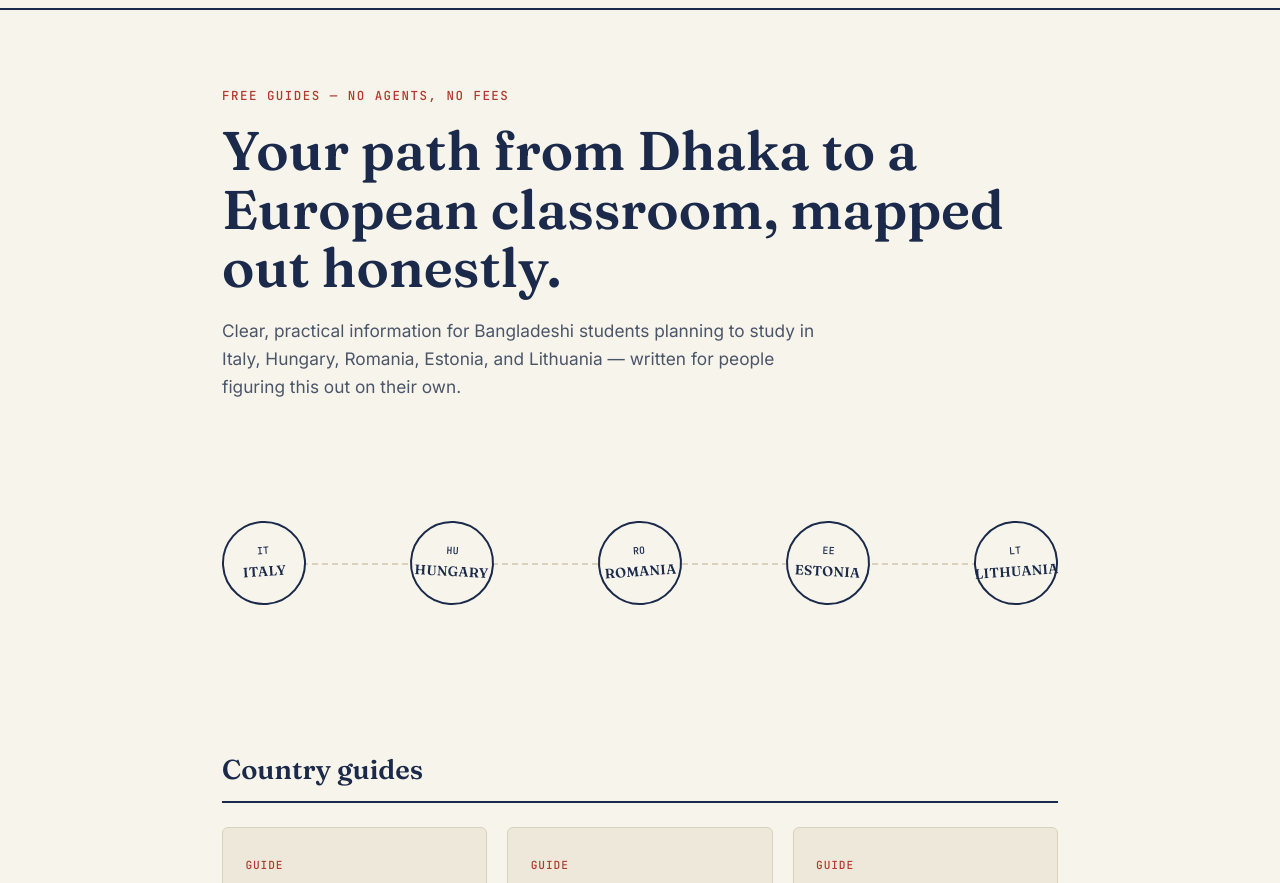
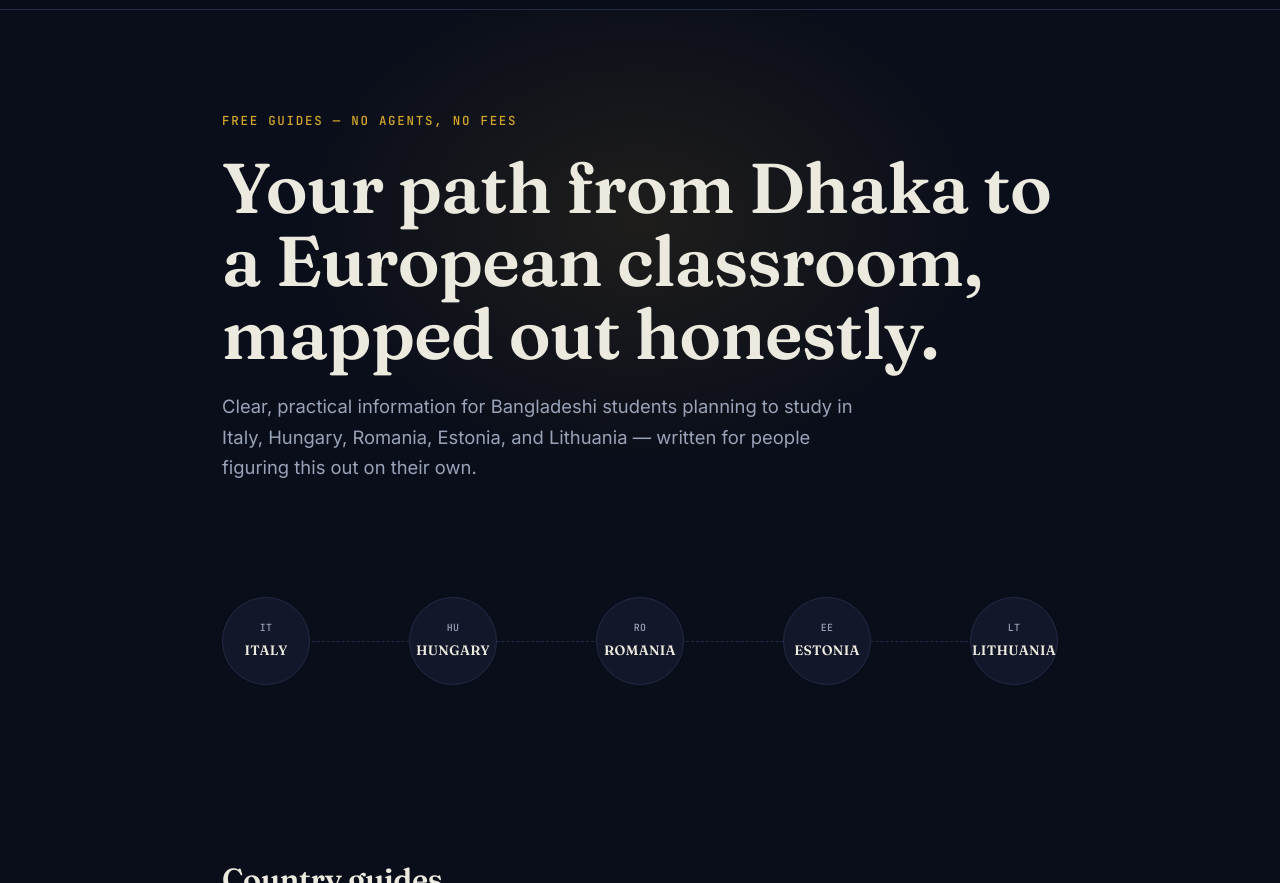
Before and after one commit to sanim699/europe-jabo, a plain HTML site: page index.html in a window 1280 px wide. Shown: the part 68-951 px from the top of the page. Drawn offline with Linux system fonts and the light colour scheme.

Commit message:
Redesign: dark premium theme with scroll animations

```diff
--- a/index.html
+++ b/index.html
@@ -93,5 +93,6 @@
     <p>&copy; 2026 StudyEUBD — built for free, shared for free.</p>
   </footer>
 
+  <script src="script.js"></script>
 </body>
 </html>
--- /dev/null
+++ b/script.js
@@ -0,0 +1,43 @@
+// Smooth scroll-reveal for the site.
+// Elements fade + rise into view as the user scrolls.
+// Respects users who prefer reduced motion.
+
+(function () {
+  var prefersReducedMotion = window.matchMedia(
+    "(prefers-reduced-motion: reduce)"
+  ).matches;
+
+  var revealTargets = document.querySelectorAll(
+    ".hero, .section, .card, .stamp"
+  );
+
+  if (prefersReducedMotion || !("IntersectionObserver" in window)) {
+    // Just show everything immediately, no animation.
+    revealTargets.forEach(function (el) {
+      el.classList.add("in-view");
+    });
+    return;
+  }
+
+  // Reveal the hero right away since it's above the fold.
+  var hero = document.querySelector(".hero");
+  if (hero) hero.classList.add("in-view");
+
+  var observer = new IntersectionObserver(
+    function (entries) {
+      entries.forEach(function (entry) {
+        if (entry.isIntersecting) {
+          entry.target.classList.add("in-view");
+          observer.unobserve(entry.target);
+        }
+      });
+    },
+    { threshold: 0.15, rootMargin: "0px 0px -40px 0px" }
+  );
+
+  revealTargets.forEach(function (el) {
+    if (!el.classList.contains("in-view")) {
+      observer.observe(el);
+    }
+  });
+})();
--- a/style.css
+++ b/style.css
@@ -1,16 +1,17 @@
 /* ============================================
-   Study EU BD — shared stylesheet
-   Theme: passport / visa-stamp identity
+   Study EU BD — premium dark stylesheet
+   Theme: departure board / midnight visa stamp
    ============================================ */
 
 :root {
-  --ink: #1B2A4A;        /* deep indigo — passport cover */
-  --paper: #F7F4EC;      /* warm paper */
-  --paper-dim: #EDE8DA;
-  --gold: #B08D57;       /* brass / visa-stamp gold */
-  --stamp: #B23A2E;      /* stamp-ink red for accents */
-  --line: #D8D1BC;
-  --text-soft: #4B5568;
+  --bg: #0A0E1A;          /* near-black navy — night sky */
+  --bg-panel: #12172A;    /* card / panel background */
+  --bg-panel-hover: #171E38;
+  --ink: #ECE9DF;         /* warm off-white text */
+  --text-soft: #9AA3B8;   /* muted secondary text */
+  --gold: #D4A72C;        /* departure-board amber */
+  --stamp: #E0623F;       /* warm stamp-ink accent */
+  --line: #232A44;
 
   --display: "Fraunces", Georgia, serif;
   --body: "Inter", system-ui, -apple-system, sans-serif;
@@ -23,10 +24,10 @@ html { scroll-behavior: smooth; }
 
 body {
   margin: 0;
-  background: var(--paper);
+  background: var(--bg);
   color: var(--ink);
   font-family: var(--body);
-  line-height: 1.6;
+  line-height: 1.65;
 }
 
 a { color: inherit; }
@@ -37,8 +38,9 @@ a { color: inherit; }
   justify-content: space-between;
   align-items: center;
   padding: 1.25rem 2rem;
-  border-bottom: 2px solid var(--ink);
-  background: var(--paper);
+  border-bottom: 1px solid var(--line);
+  background: rgba(10, 14, 26, 0.85);
+  backdrop-filter: blur(8px);
   position: sticky;
   top: 0;
   z-index: 10;
@@ -49,60 +51,75 @@ a { color: inherit; }
   font-size: 1.4rem;
   font-weight: 600;
   text-decoration: none;
-  letter-spacing: 0.02em;
+  letter-spacing: 0.01em;
+  color: var(--ink);
 }
 
-.logo span { color: var(--stamp); }
+.logo span { color: var(--gold); }
 
 nav a {
   text-decoration: none;
   margin-left: 1.75rem;
-  font-size: 0.92rem;
+  font-size: 0.9rem;
   font-weight: 500;
-  color: var(--ink);
+  color: var(--text-soft);
   border-bottom: 2px solid transparent;
   padding-bottom: 2px;
-  transition: border-color 0.2s ease;
+  transition: color 0.25s ease, border-color 0.25s ease;
 }
 
-nav a:hover { border-color: var(--gold); }
+nav a:hover { color: var(--ink); border-color: var(--gold); }
 
 /* ---------- Hero ---------- */
 .hero {
   max-width: 900px;
   margin: 0 auto;
-  padding: 4.5rem 2rem 3rem;
+  padding: 6rem 2rem 3.5rem;
   text-align: left;
+  position: relative;
+}
+
+.hero::before {
+  content: "";
+  position: absolute;
+  top: -40px; left: 50%;
+  width: 700px; height: 500px;
+  transform: translateX(-50%);
+  background: radial-gradient(ellipse at center, rgba(212, 167, 44, 0.10) 0%, rgba(10,14,26,0) 70%);
+  z-index: -1;
+  pointer-events: none;
 }
 
 .hero .eyebrow {
   font-family: var(--mono);
   font-size: 0.78rem;
-  letter-spacing: 0.12em;
+  letter-spacing: 0.14em;
   text-transform: uppercase;
-  color: var(--stamp);
+  color: var(--gold);
   display: inline-block;
-  margin-bottom: 1rem;
+  margin-bottom: 1.2rem;
 }
 
 .hero h1 {
   font-family: var(--display);
-  font-size: clamp(2.2rem, 5vw, 3.4rem);
-  line-height: 1.08;
-  margin: 0 0 1.2rem;
+  font-size: clamp(2.6rem, 6vw, 4.4rem);
+  line-height: 1.04;
+  letter-spacing: -0.01em;
+  margin: 0 0 1.3rem;
   font-weight: 600;
+  color: var(--ink);
 }
 
 .hero p {
   max-width: 55ch;
   color: var(--text-soft);
-  font-size: 1.08rem;
+  font-size: 1.15rem;
 }
 
 /* ---------- Journey line (signature element) ---------- */
 .journey {
   max-width: 900px;
-  margin: 2.5rem auto 4rem;
+  margin: 1.5rem auto 5rem;
   padding: 0 2rem;
 }
 
@@ -118,18 +135,18 @@ nav a:hover { border-color: var(--gold); }
   content: "";
   position: absolute;
   left: 0; right: 0; top: 50%;
-  border-top: 2px dashed var(--line);
+  border-top: 1px dashed var(--line);
   z-index: 0;
 }
 
 .stamp {
   position: relative;
   z-index: 1;
-  background: var(--paper);
-  border: 2px solid var(--ink);
+  background: var(--bg-panel);
+  border: 1px solid var(--line);
   border-radius: 50%;
-  width: 84px;
-  height: 84px;
+  width: 88px;
+  height: 88px;
   display: flex;
   align-items: center;
   justify-content: center;
@@ -139,36 +156,42 @@ nav a:hover { border-color: var(--gold); }
   font-size: 0.62rem;
   letter-spacing: 0.03em;
   text-transform: uppercase;
-  transform: rotate(-4deg);
   cursor: pointer;
   text-decoration: none;
-  color: var(--ink);
-  transition: transform 0.2s ease, border-color 0.2s ease;
+  color: var(--text-soft);
+  transition: transform 0.3s ease, border-color 0.3s ease, box-shadow 0.3s ease, color 0.3s ease;
 }
 
-.stamp:nth-child(even) { transform: rotate(3deg); }
-.stamp:hover { transform: rotate(0deg) scale(1.06); border-color: var(--stamp); color: var(--stamp); }
+.stamp:hover {
+  transform: scale(1.08);
+  border-color: var(--gold);
+  color: var(--gold);
+  box-shadow: 0 0 24px rgba(212, 167, 44, 0.25);
+}
 
 .stamp strong {
   font-family: var(--display);
   font-size: 0.85rem;
   font-weight: 600;
   margin-top: 2px;
+  color: var(--ink);
 }
 
 /* ---------- Section blocks ---------- */
 .section {
   max-width: 900px;
   margin: 0 auto;
-  padding: 2.5rem 2rem;
+  padding: 3rem 2rem;
 }
 
 .section h2 {
   font-family: var(--display);
-  font-size: 1.7rem;
-  border-bottom: 2px solid var(--ink);
-  padding-bottom: 0.6rem;
-  margin-bottom: 1.5rem;
+  font-size: 1.9rem;
+  color: var(--ink);
+  border-bottom: 1px solid var(--line);
+  padding-bottom: 0.7rem;
+  margin-bottom: 1.6rem;
+  letter-spacing: -0.01em;
 }
 
 .card-grid {
@@ -178,34 +201,39 @@ nav a:hover { border-color: var(--gold); }
 }
 
 .card {
-  background: var(--paper-dim);
+  background: var(--bg-panel);
   border: 1px solid var(--line);
-  border-radius: 6px;
-  padding: 1.4rem;
+  border-radius: 10px;
+  padding: 1.5rem;
   text-decoration: none;
   color: var(--ink);
-  transition: border-color 0.2s ease, transform 0.2s ease;
+  transition: border-color 0.3s ease, transform 0.3s ease, box-shadow 0.3s ease, background 0.3s ease;
 }
 
-.card:hover { border-color: var(--gold); transform: translateY(-2px); }
+.card:hover {
+  border-color: var(--gold);
+  transform: translateY(-4px);
+  background: var(--bg-panel-hover);
+  box-shadow: 0 12px 32px rgba(0, 0, 0, 0.4);
+}
 
 .card .tag {
   font-family: var(--mono);
   font-size: 0.7rem;
   color: var(--stamp);
   text-transform: uppercase;
-  letter-spacing: 0.08em;
+  letter-spacing: 0.1em;
 }
 
 .card h3 {
   font-family: var(--display);
-  margin: 0.4rem 0 0.4rem;
-  font-size: 1.2rem;
+  margin: 0.5rem 0 0.5rem;
+  font-size: 1.3rem;
 }
 
-.card p { color: var(--text-soft); font-size: 0.92rem; margin: 0; }
+.card p { color: var(--text-soft); font-size: 0.94rem; margin: 0; }
 
-/* ---------- Checklist (used on country pages) ---------- */
+/* ---------- Checklist ---------- */
 .checklist {
   list-style: none;
   padding: 0;
@@ -213,23 +241,26 @@ nav a:hover { border-color: var(--gold); }
 }
 
 .checklist li {
-  padding: 0.7rem 0 0.7rem 2rem;
+  padding: 0.85rem 0 0.85rem 2rem;
   border-bottom: 1px solid var(--line);
   position: relative;
+  color: var(--text-soft);
 }
+
+.checklist li strong { color: var(--ink); }
 
 .checklist li::before {
   content: "✓";
   position: absolute;
   left: 0;
-  color: var(--stamp);
+  color: var(--gold);
   font-weight: bold;
 }
 
 /* ---------- Footer ---------- */
 footer {
-  border-top: 2px solid var(--ink);
-  padding: 2rem;
+  border-top: 1px solid var(--line);
+  padding: 2.5rem 2rem;
   text-align: center;
   font-size: 0.85rem;
   color: var(--text-soft);
@@ -237,8 +268,20 @@ footer {
 
 footer .disclaimer {
   max-width: 700px;
-  margin: 0 auto 0.6rem;
+  margin: 0 auto 0.8rem;
   font-size: 0.8rem;
+}
+
+/* ---------- Scroll reveal ---------- */
+.hero, .section, .card, .stamp {
+  opacity: 0;
+  transform: translateY(28px);
+  transition: opacity 0.8s ease, transform 0.8s ease;
+}
+
+.hero.in-view, .section.in-view, .card.in-view, .stamp.in-view {
+  opacity: 1;
+  transform: none;
 }
 
 /* ---------- Responsive ---------- */
@@ -252,4 +295,5 @@ footer .disclaimer {
 /* Respect reduced motion */
 @media (prefers-reduced-motion: reduce) {
   * { transition: none !important; scroll-behavior: auto !important; }
+  .hero, .section, .card, .stamp { opacity: 1 !important; transform: none !important; }
 }
```
Also changed, not shown: countries/estonia.html (+1 -0 lines), countries/hungary.html (+1 -0 lines), countries/italy.html (+1 -0 lines), countries/lithuania.html (+1 -0 lines), countries/romania.html (+1 -0 lines).
